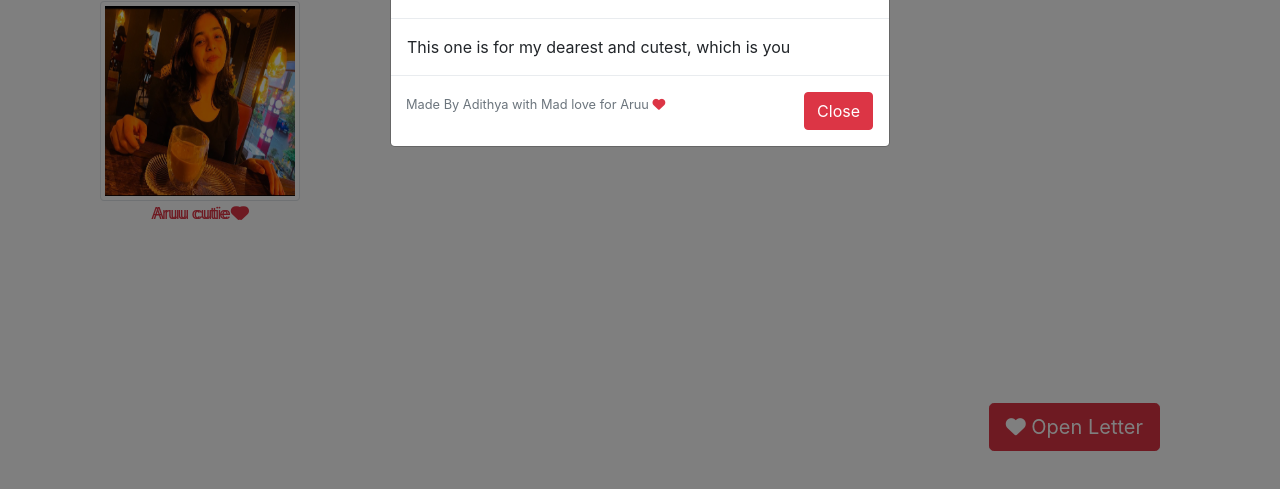
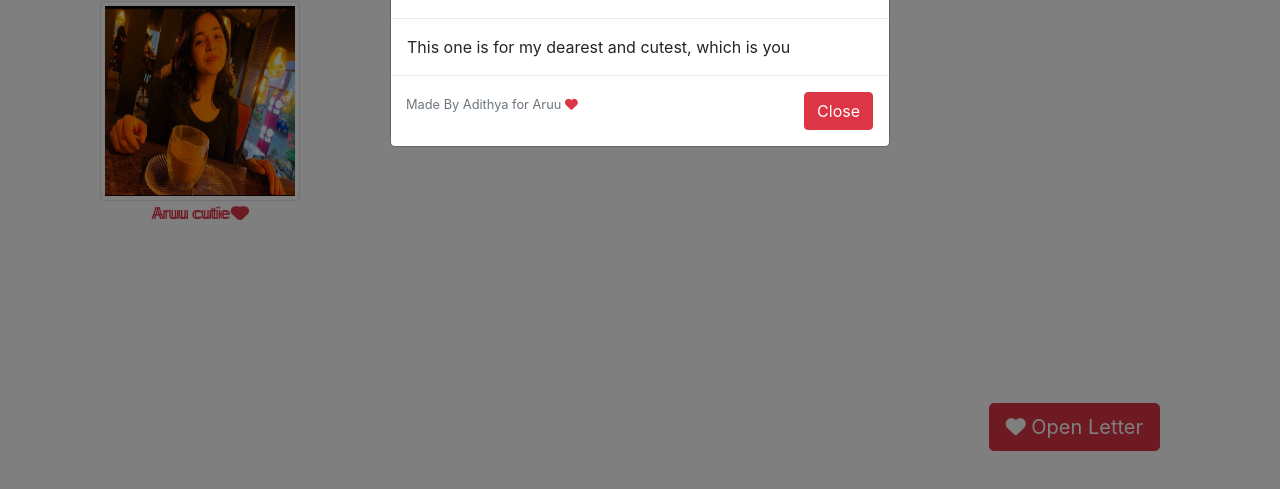
Before and after one commit to akaus998/proposal, a plain HTML site: page index.html in a window 1280 px wide. Shown: the part 79-568 px from the top of the page. Drawn offline with nearby package versions, Linux system fonts and the light colour scheme.

Commit message:
sixth  commit

```diff
--- a/index.html
+++ b/index.html
@@ -30,7 +30,7 @@
 
                           <!-- Modal footer -->
                           <div class="modal-footer">
-                              <p style="position:absolute;left:15px"><small class='text-muted'>Made By Adithya with Mad love for Aruu <i class='fa fa-heart text-danger'></i> </small></p>
+                              <p style="position:absolute;left:15px"><small class='text-muted'>Made By Adithya for Aruu <i class='fa fa-heart text-danger'></i> </small></p>
                             <button type="button" class="btn btn-danger" data-dismiss="modal">Close</button>
                           </div>
 
@@ -67,7 +67,7 @@
 
                               <!-- Modal footer -->
                               <div class="modal-footer">
-                                  <p style="position:absolute;left:15px"><small class='text-muted'>Made By Adithya with Mad love for Aruu <i class='fa fa-heart text-danger'></i> </small></p>
+                                  <p style="position:absolute;left:15px"><small class='text-muted'>Made By Adithya for Aruu <i class='fa fa-heart text-danger'></i> </small></p>
                                 <button type="button" class="btn btn-danger" data-dismiss="modal">Close</button>
                               </div>
 
```
